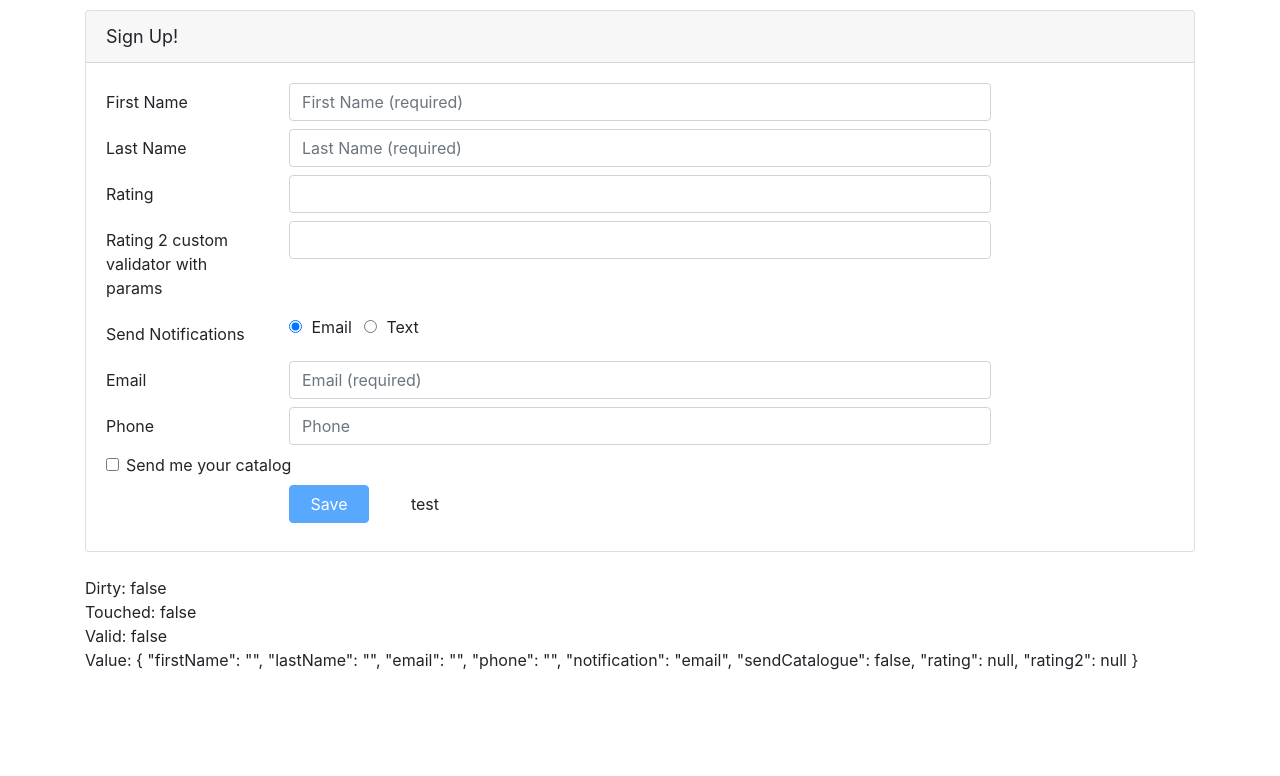
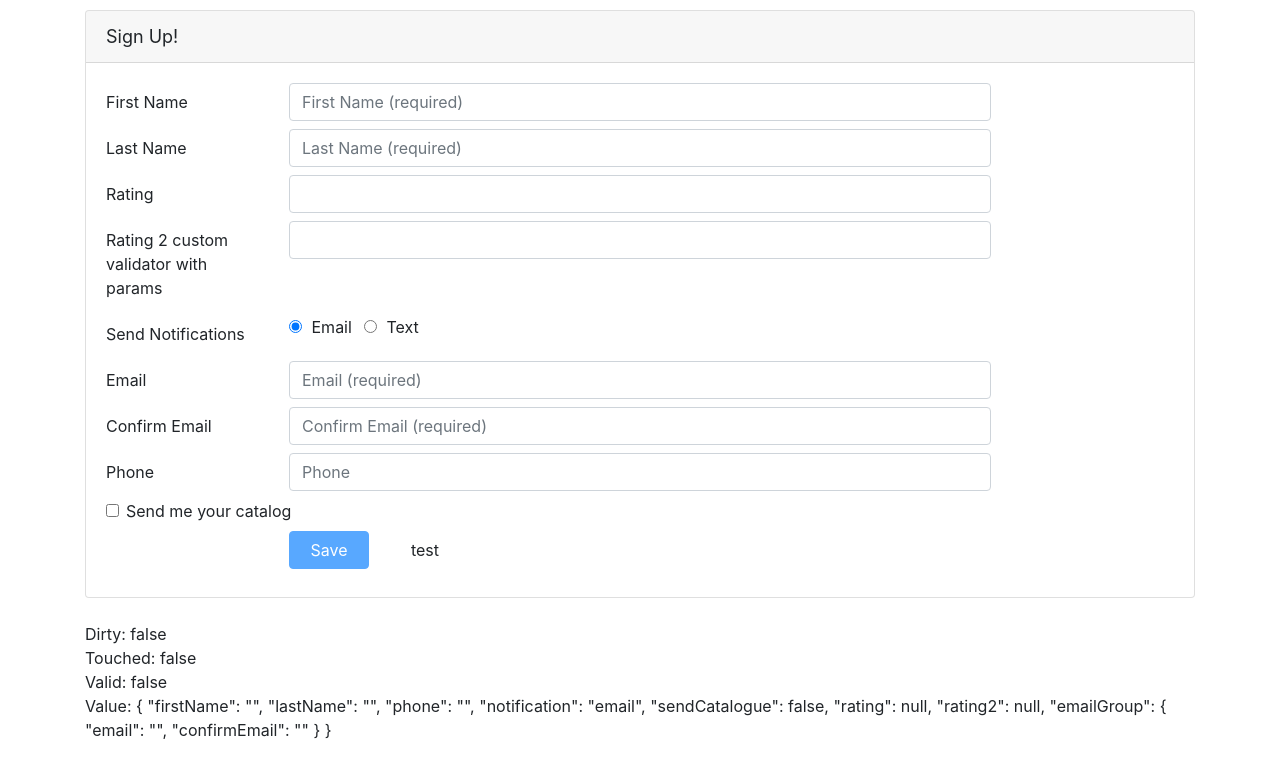
Before and after one commit to GlennPacker/angular-reactive-forms, an Angular app: page / in a window 1280 px wide. Shown: the top 776 px of the page. Built offline with nearby package versions, Linux system fonts and the light colour scheme.

Commit message:
cross-field-validation

```diff
--- a/src/app/customers/customer.component.html
+++ b/src/app/customers/customer.component.html
@@ -115,6 +115,7 @@
         </div>
       </div>
 
+      <div formGroupName="emailGroup">
         <div class="form-group row mb-2">
           <label class="col-md-2 col-form-label"
                  for="emailId">Email</label>
@@ -124,15 +125,51 @@
                    id="emailId"
                    type="email"
                    placeholder="Email (required)"
-                 [ngClass]="{'is-invalid': (customerForm.get('email').touched || customerForm.get('email').dirty) && !customerForm.get('email').valid }" />
+                   [ngClass]="{'is-invalid': (
+                      (customerForm.get('emailGroup.email').touched
+                      || customerForm.get('emailGroup.email').dirty)
+                      && !customerForm.get('emailGroup.email').valid
+                     )
+                     || customerForm.get('emailGroup').errors
+                      }" />
             <span class="invalid-feedback">
-            <span *ngIf="customerForm.get('email').errors?.required">
+              <span *ngIf="customerForm.get('emailGroup.email').errors?.required">
                 Please enter your email address.
               </span>
-            <span *ngIf="customerForm.get('email').errors?.email">
+              <span *ngIf="customerForm.get('emailGroup.email').errors?.email">
                 Please enter a valid email address.
               </span>
             </span>
+          </div>
+        </div>
+
+        <div class="form-group row mb-2">
+          <label class="col-md-2 col-form-label"
+                 for="confirmEmailId">Confirm Email</label>
+          <div class="col-md-8">
+            <input class="form-control"
+                   formControlName="confirmEmail"
+                   id="confirmEmailId"
+                   type="email"
+                   placeholder="Confirm Email (required)"
+                   [ngClass]="{'is-invalid': ((
+                     customerForm.get('emailGroup.confirmEmail').touched
+                     || customerForm.get('emailGroup.confirmEmail').dirty
+                     )
+                     && !customerForm.get('emailGroup.confirmEmail').valid )
+                     || customerForm.get('emailGroup').errors }" />
+            <span class="invalid-feedback">
+              <span *ngIf="customerForm.get('emailGroup.confirmEmail').errors?.required">
+                Please confirm your email address.
+              </span>
+              <span *ngIf="customerForm.get('emailGroup.confirmEmail').errors?.email">
+                Please enter a valid email address.
+              </span>
+              <span *ngIf="customerForm.get('emailGroup').errors?.match">
+                Passwords do not match.
+              </span>
+            </span>
+          </div>
         </div>
       </div>
 
--- a/src/app/customers/customer.component.ts
+++ b/src/app/customers/customer.component.ts
@@ -16,7 +16,14 @@
       return { 'range': true };
     }
     return null;
-  }
+  };
+}
+
+function emailMatcher(c: AbstractControl): { [key: string]: Boolean } | null {
+  const emailControl = c.get('email');
+  const confirmControl = c.get('confirmEmail');
+
+  return (emailControl.pristine || confirmControl.pristine || emailControl.value === confirmControl.value) ? null : { 'match': true };
 }
 
 @Component({
@@ -36,12 +43,15 @@
         [Validators.required, Validators.minLength(2), Validators.maxLength(10)]
       ],
       lastName: ['', [Validators.required, Validators.maxLength(50)]],
-      email: ['', [Validators.required, Validators.email]],
       phone: '',
       notification: ['email'],
       sendCatalogue: false,
       rating: [null, ratingRange],
-      rating2: [null, ratingRange2(2, 8)]
+      rating2: [null, ratingRange2(2, 8)],
+      emailGroup: this.fb.group({
+        email: ['', [Validators.required, Validators.email]],
+        confirmEmail: ['', [Validators.required]],
+      }, { validator: emailMatcher })
     });
   }
 
```
Lines whose indentation alone changed are shown as unchanged.
